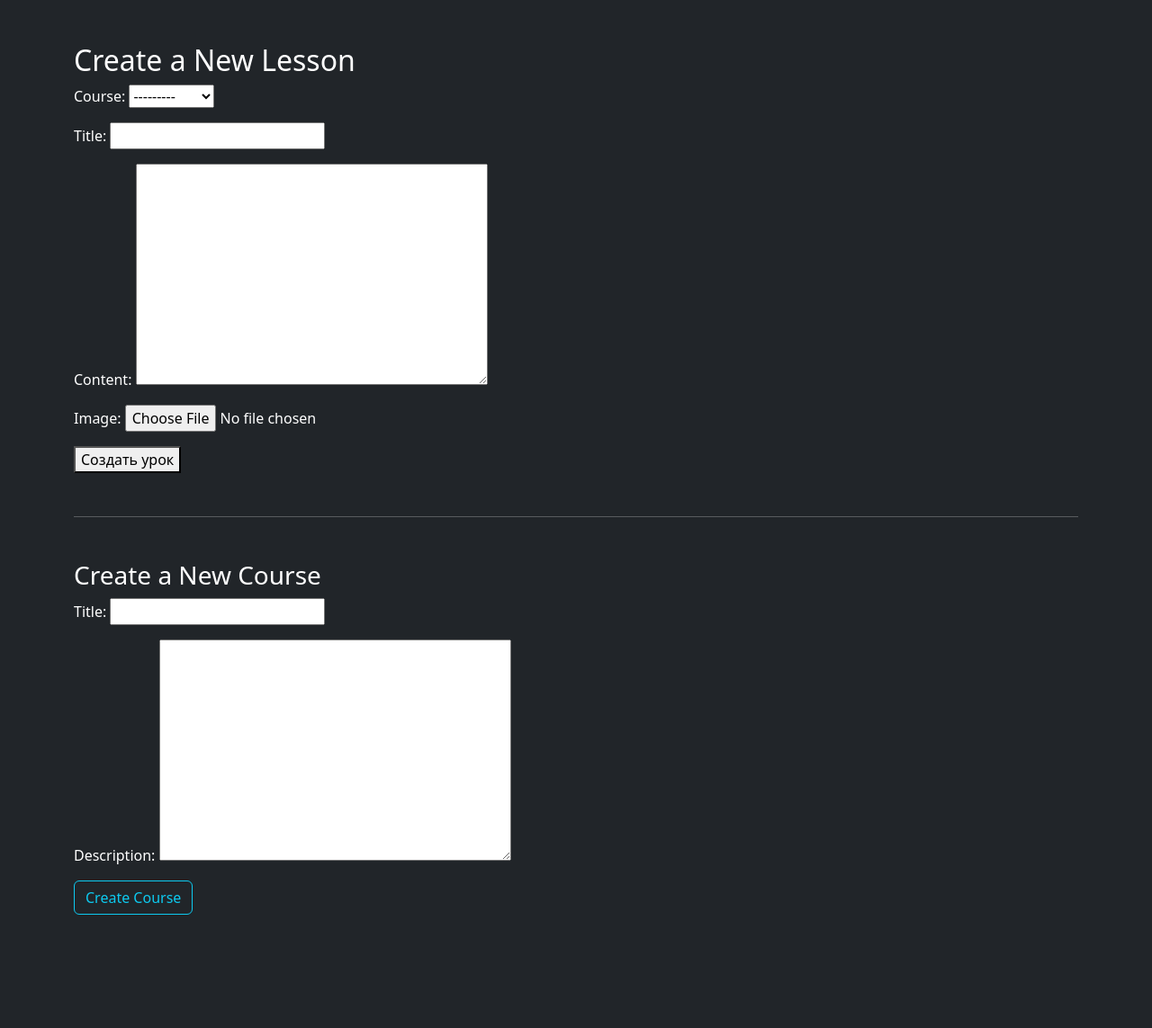
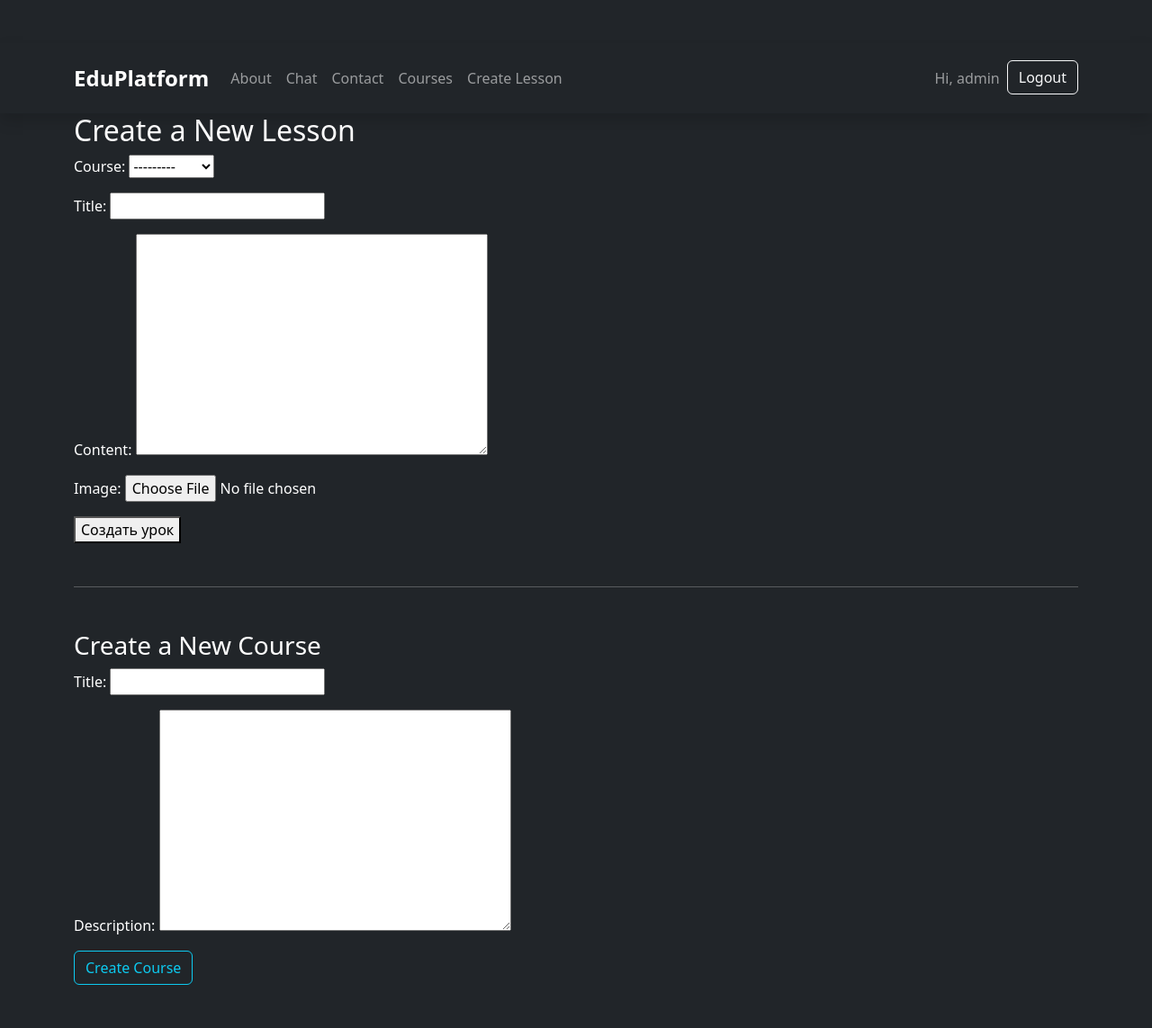
Before and after one commit to s-ginger/Django_learning, a Django app: page /create_lesson/ in a window 1280 px wide. Shown: the whole page at 90% size. Before the commit the page ends 1017 px from the top, so only its background shows below. Run offline with Django 5.2, Linux system fonts and the light colour scheme; a user stored in the database is signed in; data comes from the database, SQL or seed files in the repository.

Commit message:
Changes to be committed:

```diff
--- a/templates/index/create_lesson.html
+++ b/templates/index/create_lesson.html
@@ -5,7 +5,32 @@
     <title>Create Lesson and Course</title>
     <link href="https://cdn.jsdelivr.net/npm/bootstrap@5.3.3/dist/css/bootstrap.min.css" rel="stylesheet">
 </head>
-
+<nav class="navbar navbar-expand-lg navbar-dark py-3 shadow">
+  <div class="container">
+    <a class="navbar-brand fw-bold fs-4" href="{% url 'main' %}">EduPlatform</a>
+    <button class="navbar-toggler" type="button" data-bs-toggle="collapse" data-bs-target="#navbarNav">
+      <span class="navbar-toggler-icon"></span>
+    </button>
+    <div class="collapse navbar-collapse justify-content-between" id="navbarNav">
+      <ul class="navbar-nav">
+        <li class="nav-item"><a class="nav-link" href="{% url 'about' %}">About</a></li>
+        <li class="nav-item"><a class="nav-link" href="{% url 'chat' %}">Chat</a></li>
+        <li class="nav-item"><a class="nav-link" href="{% url 'contact' %}">Contact</a></li>
+        <li class="nav-item"><a class="nav-link" href="{% url 'courses' %}">Courses</a></li>
+        <li class="nav-item"><a class="nav-link" href="{% url 'create_lesson' %}">Create Lesson</a></li>
+      </ul>
+      <ul class="navbar-nav">
+        {% if user.is_authenticated %}
+          <li class="nav-item"><span class="nav-link">Hi, {{ user.username }}</span></li>
+          <li class="nav-item"><a class="btn btn-outline-light" href="{% url 'logout' %}">Logout</a></li>
+        {% else %}
+          <li class="nav-item"><a class="btn btn-outline-light me-2" href="{% url 'login' %}">Login</a></li>
+          <li class="nav-item"><a class="btn btn-light" href="{% url 'register' %}">Register</a></li>
+        {% endif %}
+      </ul>
+    </div>
+  </div>
+</nav>
 <body class="bg-dark text-white py-5">
 <div class="container">
     <h2>Create a New Lesson</h2>
```
